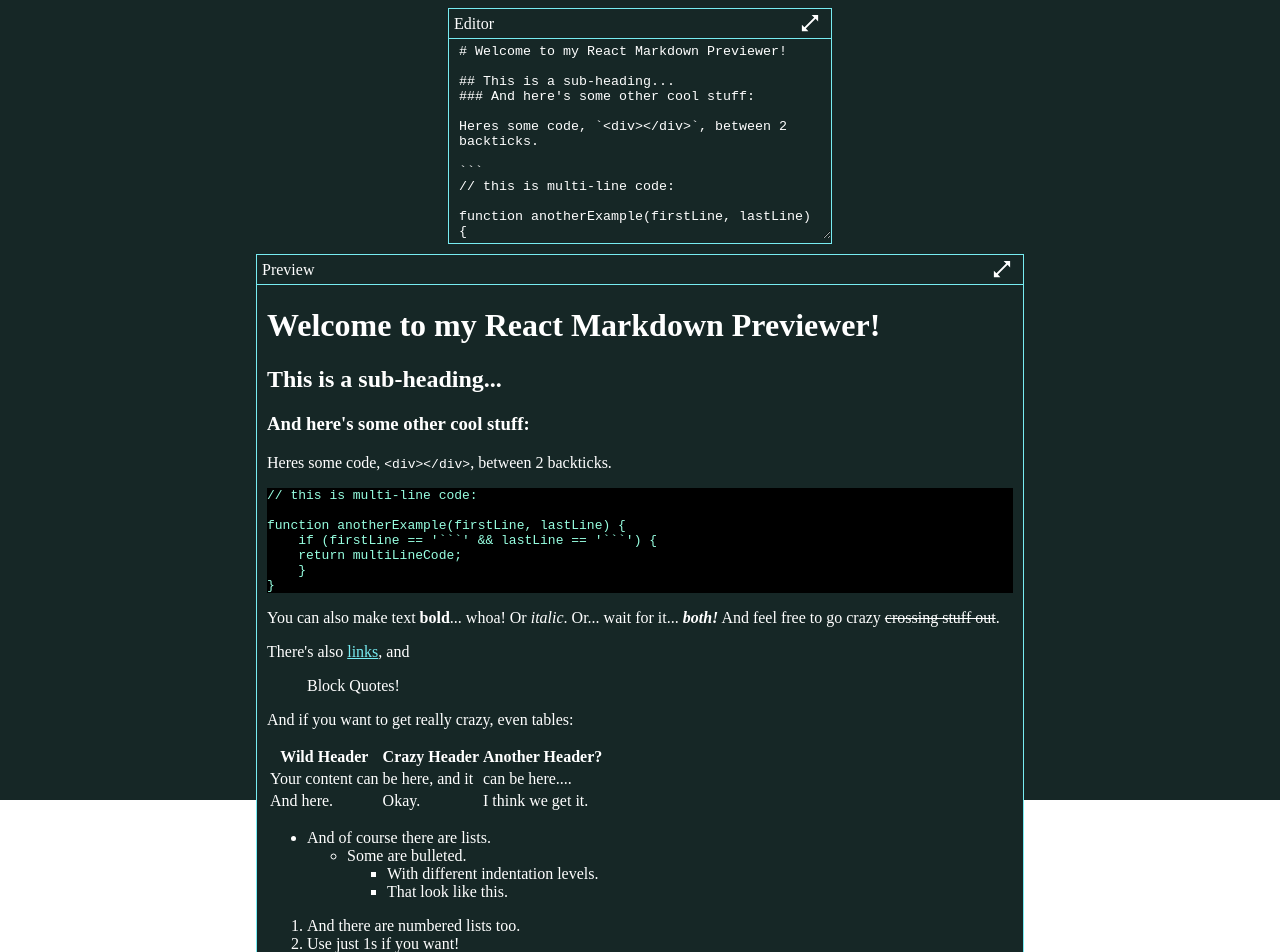
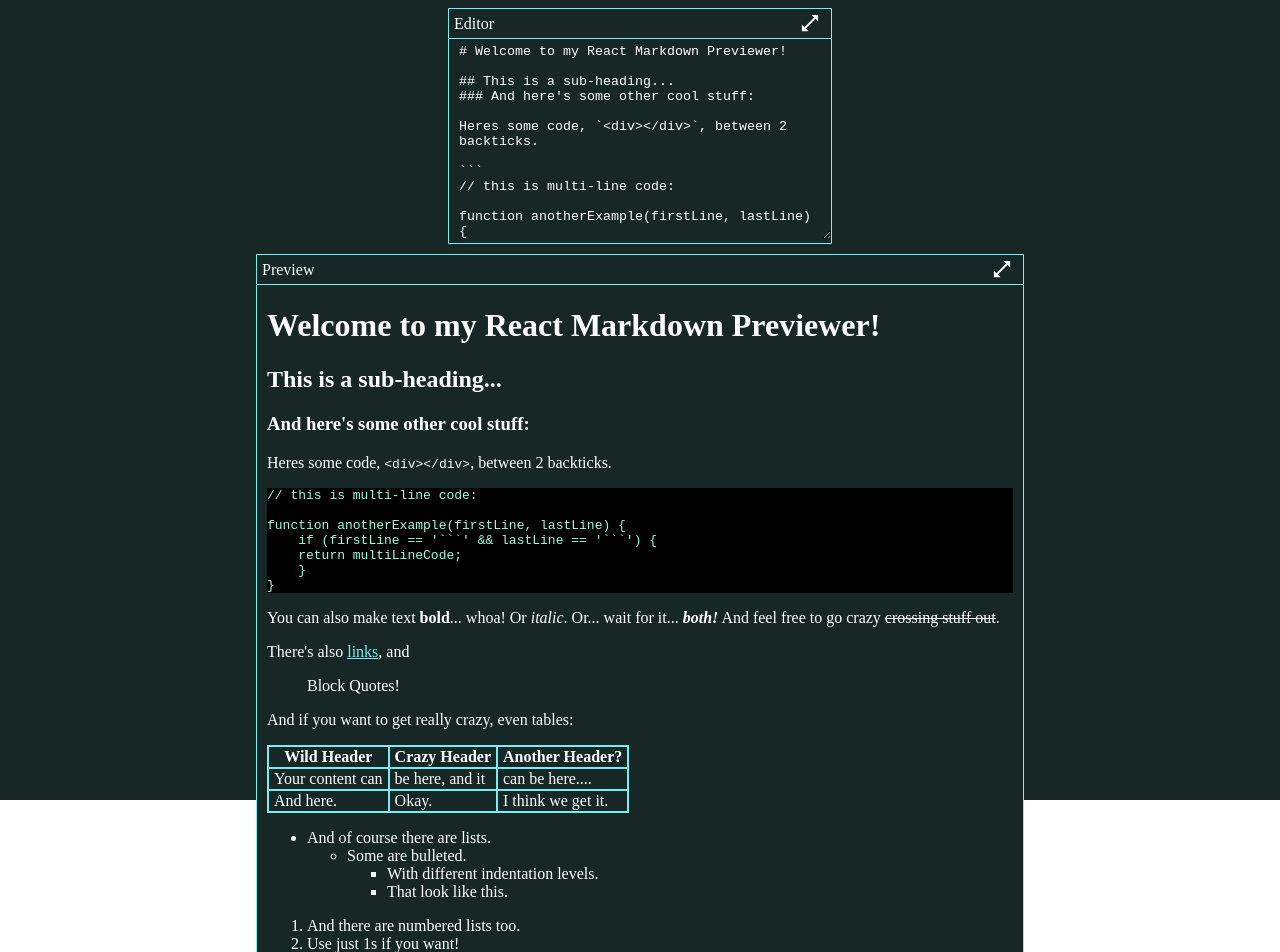
Before and after one commit to gabriez/markdownPreviewer, a React app: page / in a window 1280 px wide. Shown: the top 952 px of the page. Built offline with nearby package versions, Linux system fonts and the light colour scheme.

Commit message:
css fixing

```diff
--- a/src/styles/index.css
+++ b/src/styles/index.css
@@ -90,15 +90,25 @@ button:hover {
     color: #77ECF2;
 }
 
-img {
+.preview img {
     max-width: 100%;
 }
 
-a {
+.preview a {
     color: #77ECF2;
 }
 
-pre {
+.preview pre {
     background: black;
     color: #97ffe1;
 }
+
+.preview table {
+    border-collapse: collapse;
+}
+
+.preview th, .preview td {
+    border: 2px solid #77ECF2;
+    padding-left: 5px;
+    padding-right: 5px;
+}
```
